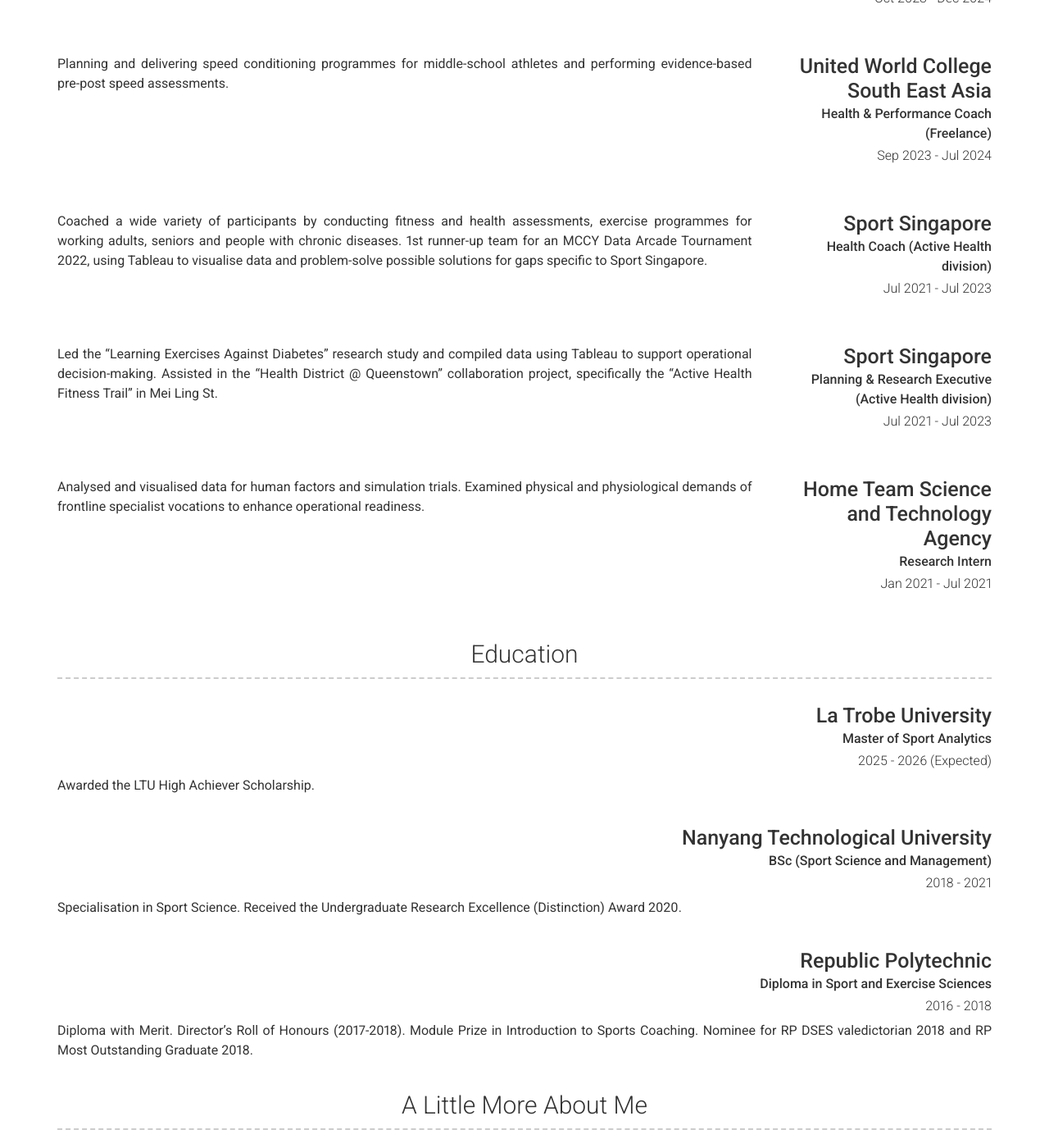
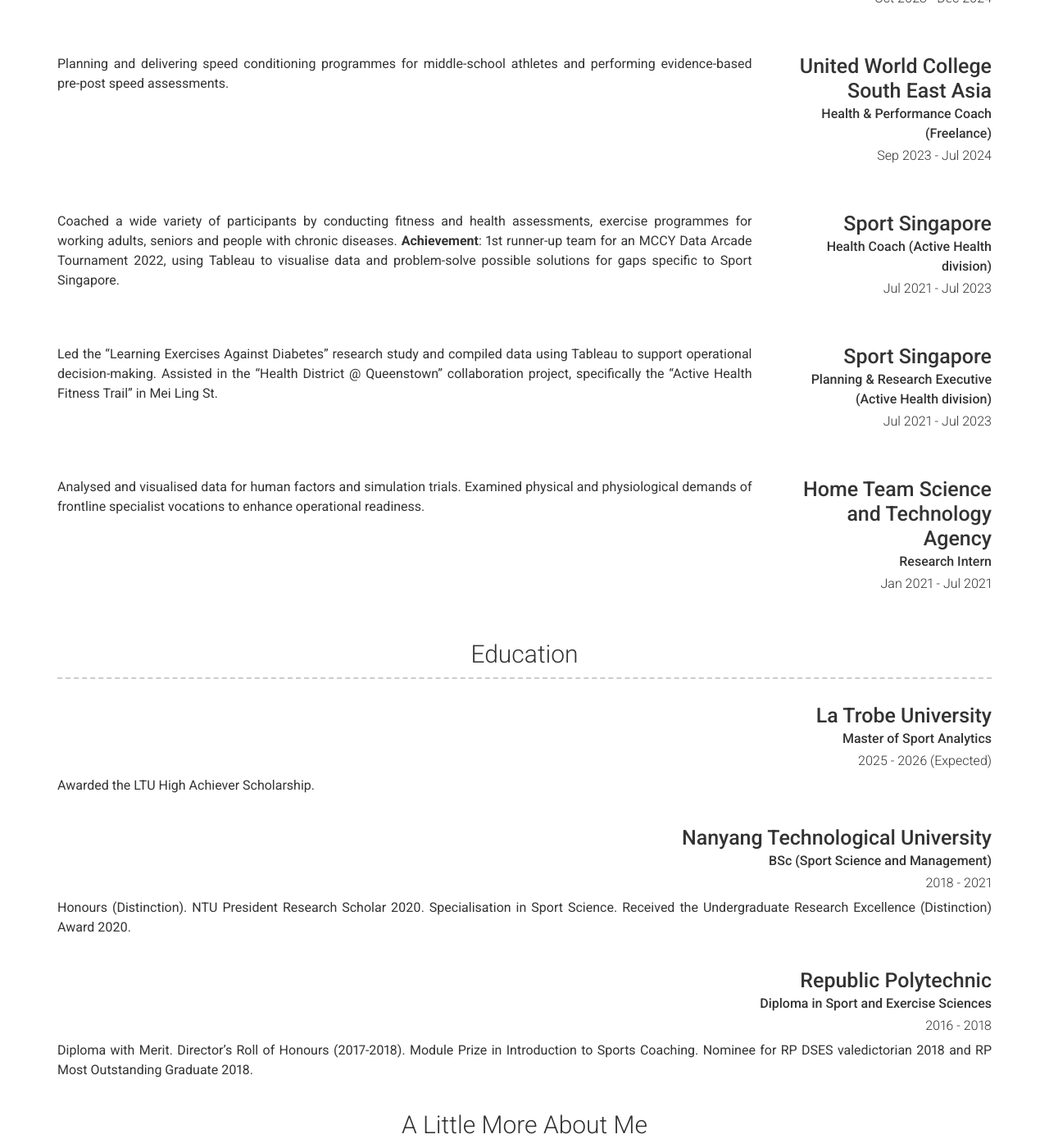
Before and after one commit to ibrahim-nasaruddin/ibrahim-nasaruddin.github.io, a Jekyll site: the page built from index.md, in a window 1280 px wide and 1400 px high, scrolled down 3307 px. Shown: the whole window at 82% size. Built offline with Jekyll 4.4.1, drawn with Linux system fonts in a browser that asks for light colours; nearby versions of some CDN libraries.

Commit message:
Refine descriptions in _config.yml
Updated descriptions to enhance clarity and highlight achievements.

```diff
--- a/_config.yml
+++ b/_config.yml
@@ -116,7 +116,8 @@ content:
         sub_title: Health Coach (Active Health division)
         caption: Jul 2021 - Jul 2023
         description: |
-          Coached a wide variety of participants by conducting fitness and health assessments, exercise programmes for working adults, seniors and people with chronic diseases. 1st runner-up team for an MCCY Data Arcade Tournament 2022, using Tableau to visualise data and problem-solve possible solutions for gaps specific to Sport Singapore.
+          Coached a wide variety of participants by conducting fitness and health assessments, exercise programmes for working adults, seniors and people with chronic diseases.
+          **Achievement**: 1st runner-up team for an MCCY Data Arcade Tournament 2022, using Tableau to visualise data and problem-solve possible solutions for gaps specific to Sport Singapore.
       - layout: right
         title: Sport Singapore
         sub_title: Planning & Research Executive (Active Health division)
@@ -145,7 +146,6 @@ content:
         caption: 2018 - 2021
         description: |
           Honours (Distinction). NTU President Research Scholar 2020.
-        description: |
           Specialisation in Sport Science. Received the Undergraduate Research Excellence (Distinction) Award 2020.
       - layout: top-right
         title: Republic Polytechnic
```
